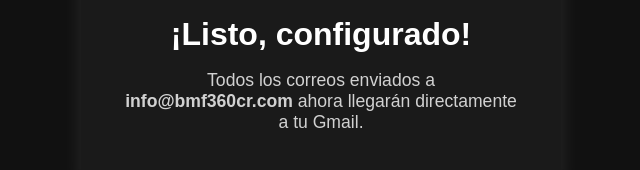
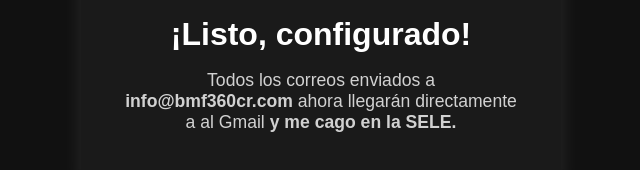
Before and after one commit to mexidaniel/bmf360cr, a plain HTML site: page index.html in a window 1280 px wide. Shown: the part 356-526 px from the top of the page, without its empty margins (319-959 px from the left). Drawn offline with Linux system fonts and the light colour scheme.

Commit message:
Update index.html

```diff
--- a/index.html
+++ b/index.html
@@ -42,7 +42,7 @@
   <div class="box">
     <img src="BMF LOGO.png" alt="Logo BMF" />
     <h1>¡Listo, configurado!</h1>
-    <p>Todos los correos enviados a <strong>info@bmf360cr.com</strong> ahora llegarán directamente a tu Gmail.</p>
+    <p>Todos los correos enviados a <strong>info@bmf360cr.com</strong> ahora llegarán directamente a al Gmail <strong>y me cago en la SELE.<strong></p>
   </div>
 </body>
 </html>
```
